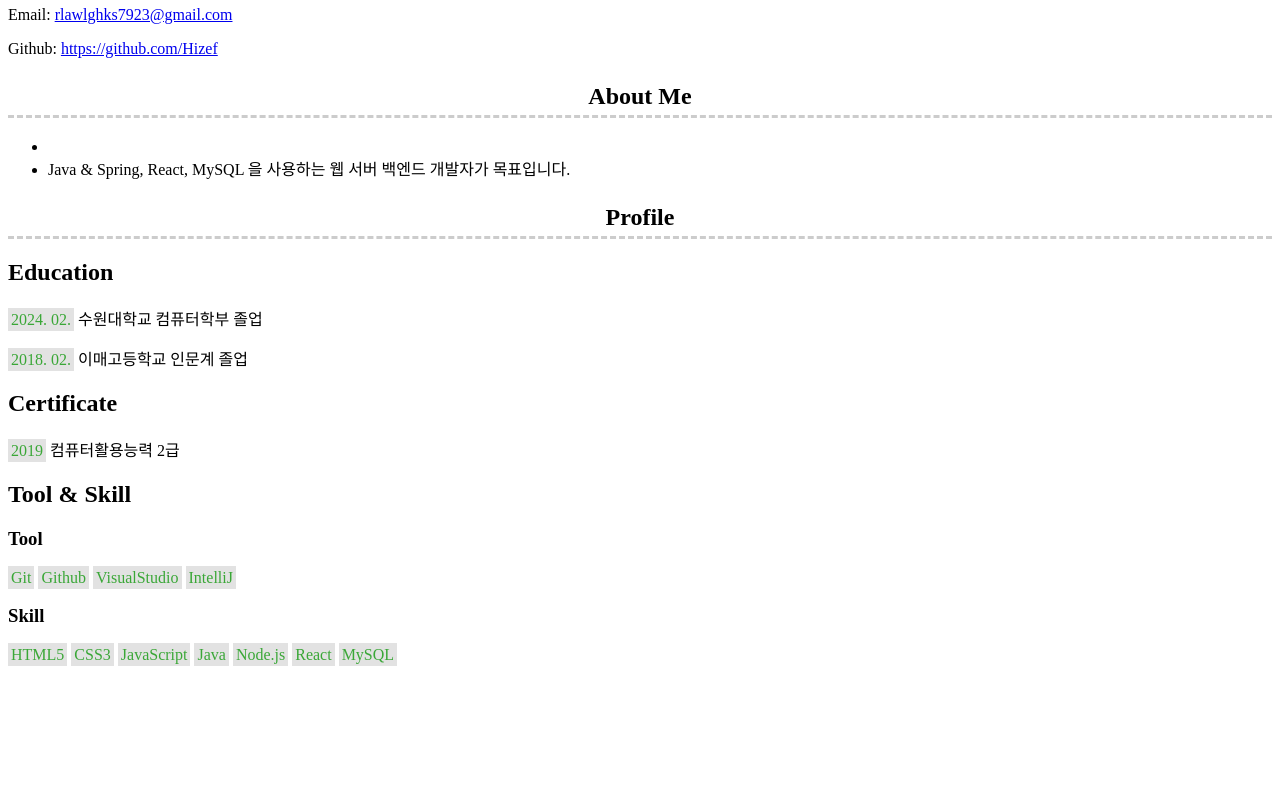
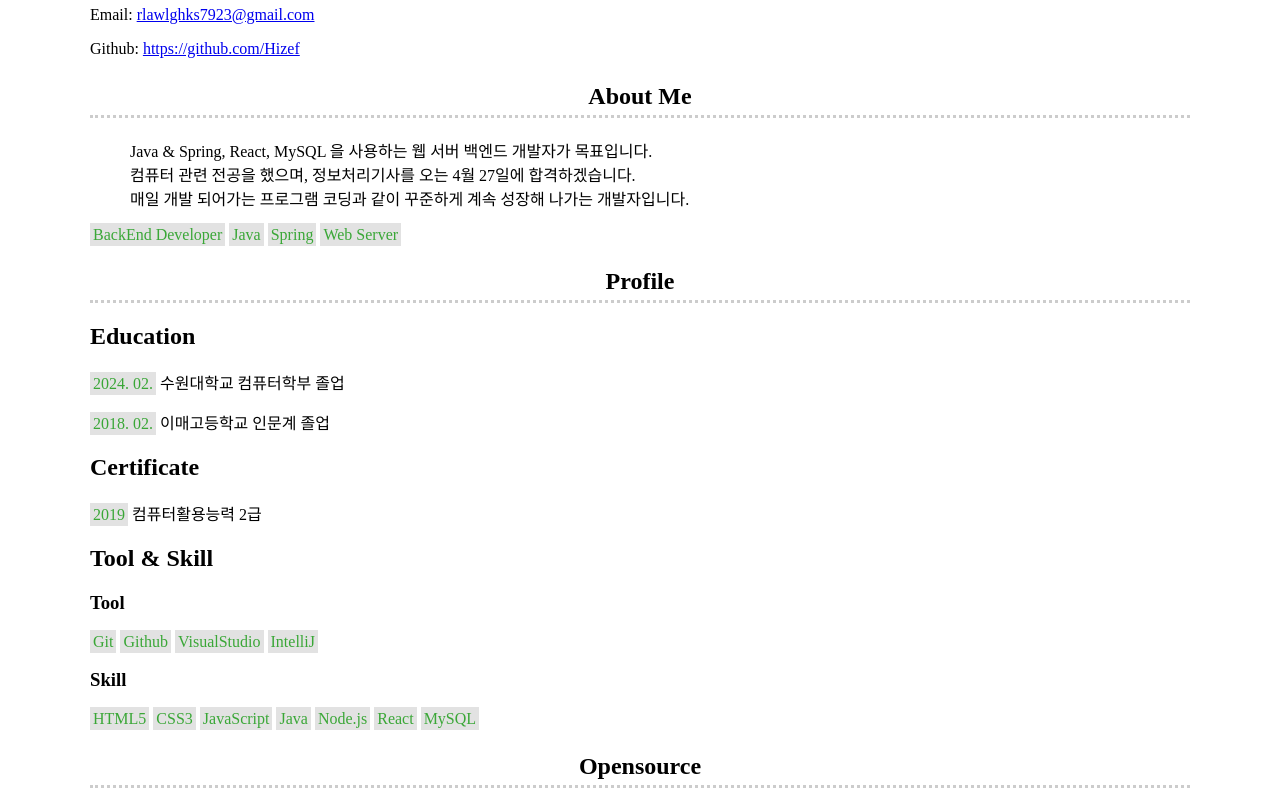
Before and after one commit to Hizef/HizeF.github.io, a plain HTML site: page resume.html in a window 1280 px wide. Shown: the part 124-932 px from the top of the page. Before the commit the page ends 800 px from the top, so only its background shows below. Drawn offline with Linux system fonts and the light colour scheme.

Commit message:
css update Please

```diff
--- a/resume.css
+++ b/resume.css
@@ -1,5 +1,10 @@
+#wrapper {
+    width: 1100px;
+    margin: 0 auto;
+}
+
 article > h1 {
-    border-bottom: 3px dashed #ccc;
+    border-bottom: 3px dotted #ccc;
     text-align: center;
     padding: 5px 0;
 }
@@ -9,3 +14,7 @@ mark {
     color: rgb(58, 167, 55);
     padding: 3px;
 }
+
+li {
+    list-style: none;
+}
--- a/resume.html
+++ b/resume.html
@@ -37,9 +37,18 @@
                         </div>
                         <div id="introContent">
                             <ul>
-                                <li></li>
                                 <li>Java & Spring, React, MySQL 을 사용하는 웹 서버 백엔드 개발자가 목표입니다.</li>
+                                <li>컴퓨터 관련 전공을 했으며, 정보처리기사를 오는 4월 27일에 합격하겠습니다.</li>
+                                <li>
+                                    매일 개발 되어가는 프로그램 코딩과 같이 꾸준하게 계속 성장해 나가는 개발자입니다.
+                                </li>
                             </ul>
+                        </div>
+                        <div id="introTag">
+                            <mark>BackEnd Developer</mark>
+                            <mark>Java</mark>
+                            <mark>Spring</mark>
+                            <mark>Web Server</mark>
                         </div>
                     </div>
                 </article>
@@ -81,6 +90,10 @@
                         </div>
                     </div>
                 </article>
+                <article id="opensource-wrapper">
+                    <h1>Opensource</h1>
+                    <div id="opensource"></div>
+                </article>
             </main>
         </div>
     </body>
```
